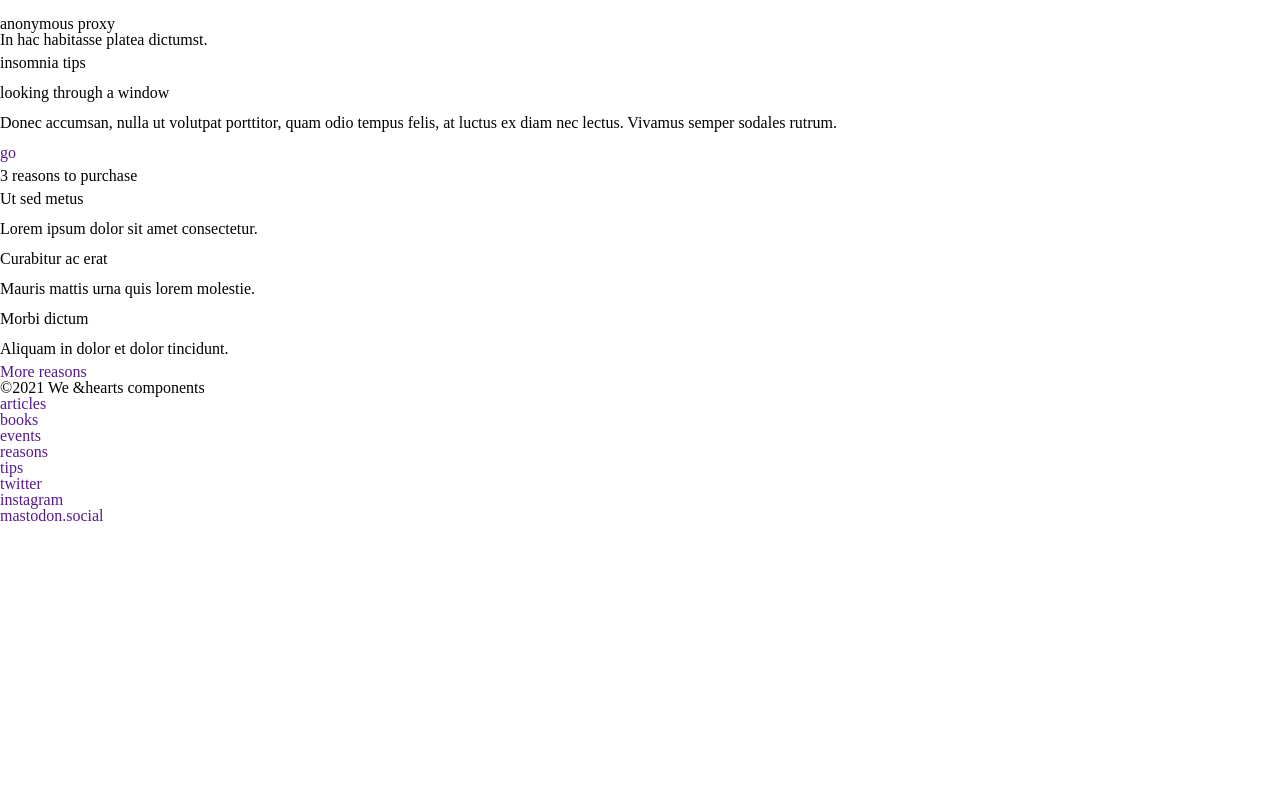
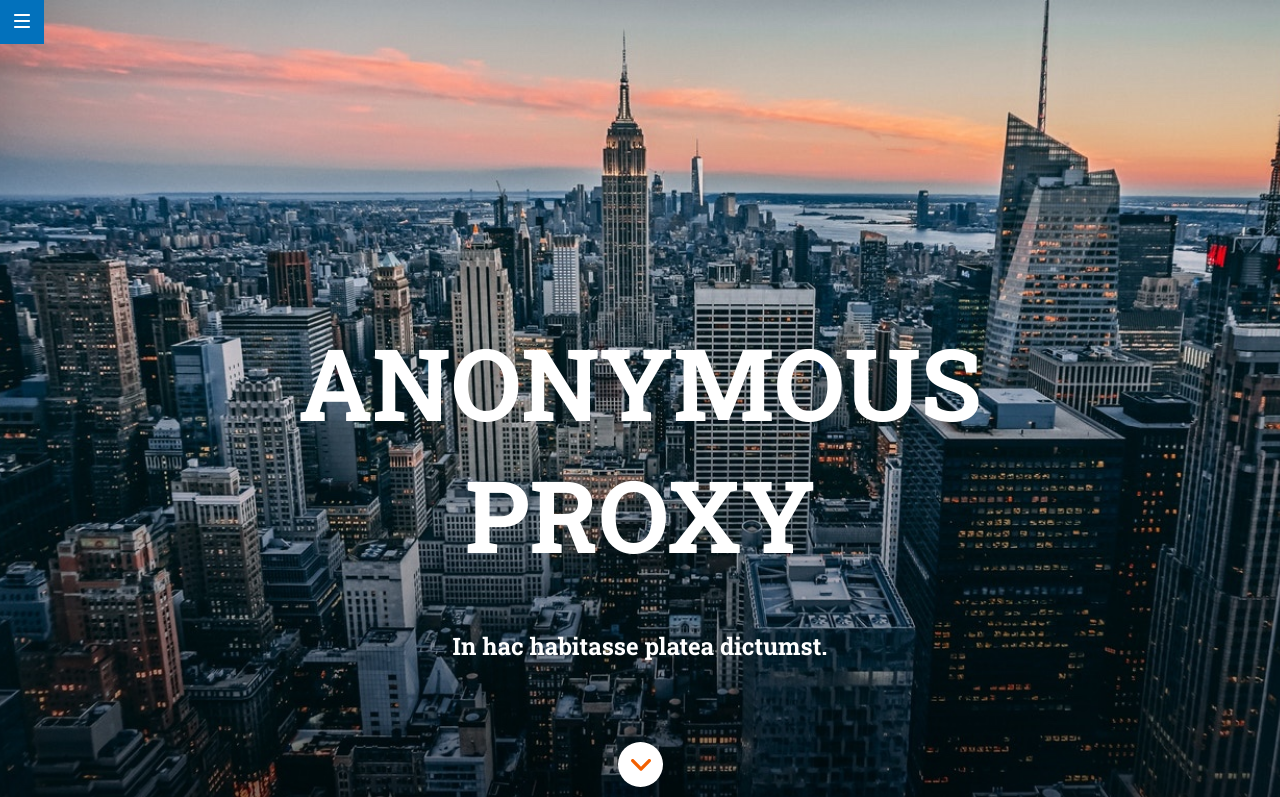
Before and after one commit to Adalab/modulo-1-evaluacion-final-Okia02, a website: page src/html/index.html in a window 1280 px wide. Shown: the top 797 px of the page. Drawn offline with nearby package versions, Linux system fonts and the light colour scheme; files that its build step writes are made by us from their sources; files whose address does not match are found by name.

Commit message:
test header

```diff
--- /dev/null
+++ b/public/assets/js/main.js
@@ -0,0 +1,5 @@
+'use strict';
+
+console.log('>> Ready :)');
+
+//# sourceMappingURL=main.js.map
--- a/src/html/index.html
+++ b/src/html/index.html
@@ -5,6 +5,7 @@
     <meta http-equiv="X-UA-Compatible" content="IE=edge" />
     <meta name="viewport" content="width=device-width, initial-scale=1.0" />
     <title>Anonymous proxy</title>
+
     <!--googlefonts-->
     <link rel="preconnect" href="https://fonts.googleapis.com" />
     <link rel="preconnect" href="https://fonts.gstatic.com" crossorigin />
@@ -15,19 +16,21 @@
 
     <!--stylesheet-->
     <link rel="stylesheet" href="./assets/css/main.css" />
+
   </head>
 
   <body>
-    <header>
+
       <include src="./partials/header.html"></include>
-    </header>
 
-    <main>
+
+    <main class="main">
       <include src="./partials/main.html"></include>
     </main>
 
-    <footer>
+    <footer class="footer">
       <include src="./partials/footer.html"></include>
     </footer>
   </body>
+
 </html>
--- a/src/html/partials/header.html
+++ b/src/html/partials/header.html
@@ -1,16 +1,24 @@
+<header class="header">
   <div class="header__logo">
-  <a class="header__logo--link" href="">
-    <img class="header__logo--img" src="" alt=""
+    <a class="header__logo--link" href="https://adalab.es">
+      <img
+        class="header__logo--img"
+        src="./assets/images/ico-menu.svg"
+        alt="Icono de opciones"
     /></a>
   </div>
 
   <div class="header__title">
-  <h1 class="header__title--lead">anonymous proxy</h1>
-  <h2 class="header__title--subtitle">In hac habitasse platea dictumst.</h2>
+    <h1 class="header__title">anonymous proxy</h1>
+    <h2 class="header__subtitle">In hac habitasse platea dictumst.</h2>
   </div>
 
-<div class="header__button">
-  <span class="header__btn--box"
-    ><a class="header__btn--link" href=""></a
-  ></span>
+  <div class="header__btn">
+    <a class="header__btn--link" href="#main__bottom"
+      ><img
+        class="header__btn--img"
+        src="./assets/images/ico-scroll-down.svg"
+        alt="icono de flecha hacia abajo"
+    /></a>
   </div>
+</header>
--- a/src/html/partials/main.html
+++ b/src/html/partials/main.html
@@ -18,7 +18,7 @@
   </article>
 </aside>
 
-<section class="main__bottom">
+<section class="main__bottom" id="main__bottom">
   <div class="info">
     <h2 class="info__title">3 reasons to purchase</h2>
   </div>
--- a/src/scss/core/_variables.scss
+++ b/src/scss/core/_variables.scss
@@ -11,9 +11,9 @@ $RegularFontWeight: 400;
 $MediumFontWeight: 500;
 
 /*FONT-FAMILY*/
-$fontBold: 'Roboto Slab', serif;
-$fontRegular: 'Roboto', sans-serif, $RegularFontWeight;
-$fontMedium: 'Roboto', sans-serif, $MediumFontWeight;
+$fontBold: "Roboto Slab", serif;
+$fontRegular: "Roboto", sans-serif, $RegularFontWeight;
+$fontMedium: "Roboto", sans-serif, $MediumFontWeight;
 
 /*FONT-SIZE*/
 $bigFont: 42px;
@@ -25,8 +25,8 @@ $btnFont: 20px;
 $tabletTitleFont: 26px;
 $deskTitleFont: 32px;
 
-/*ADALAB URL*/
-$adalabUrl: "https://adalab.es";
+/*ADALAB URL
+$adalabUrl: url("https://adalab.es");*/
 
 /**************MIXINS*************/
 
--- a/src/scss/layout/_header.scss
+++ b/src/scss/layout/_header.scss
@@ -0,0 +1,73 @@
+.header {
+  height: 100vh;
+  width: 100%;
+  background-image: url("../images/cover.jpg");
+  background-size: cover;
+  background-position: center;
+  display: flex;
+  flex-direction: column;
+  justify-content: flex-end;
+  align-items: center;
+  padding: 0 15px;
+  @media all and (min-width: 768px) {
+    padding: 0 39px;
+  }
+  @media all and (min-width: 1280px) {
+    padding: 0 275px;
+  }
+  &__logo {
+    width: 44px;
+    height: 44px;
+    background-color: $navyBlue;
+    position: fixed;
+    top: 0;
+    left: 0;
+    display: flex;
+    align-items: center;
+    justify-content: center;
+  }
+  &__title {
+    font-family: $fontBold;
+    font-size: 42px;
+    line-height: 55px;
+    color: $white;
+    text-transform: uppercase;
+    text-align: center;
+
+    @media all and (min-width: 768px) {
+      font-size: 80px;
+      line-height: 106px;
+    }
+    @media all and (min-width: 1280px) {
+      font-size: 100px;
+      line-height: 132px;
+    }
+  }
+  &__subtitle {
+    font-family: $fontRegular;
+    font-size: $basicFont;
+    text-transform: none;
+    @media all and (min-width: 768px) {
+      font-size: $titleFont;
+    }
+  }
+  &__btn {
+    background-color: $white;
+    display: flex;
+    justify-content: center;
+    align-items: center;
+    height: 45px;
+    width: 45px;
+    padding: 18px 12px 15.3px 13px;
+    margin-top: 45px;
+    margin-bottom: 53px;
+    border-radius: 50%;
+    @media all and (min-width: 768px) {
+      margin-bottom: 45px;
+      margin-top: 30px;
+    }
+    @media all and (min-width: 1280px) {
+      margin-bottom: 13px;
+    }
+  }
+}
```
Also changed, not shown: public/index.html (added, +142 -0 lines), public/assets/css/main.css (added), public/assets/images/cover.jpg (added), public/assets/images/ico-arrow.svg (added), public/assets/images/ico-menu.svg (added), public/assets/images/ico-scroll-down.svg (added), 2 other files. Lines whose indentation alone changed are shown as unchanged.
